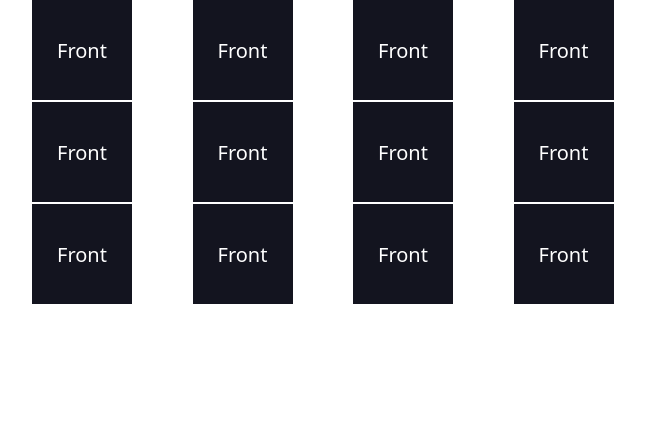
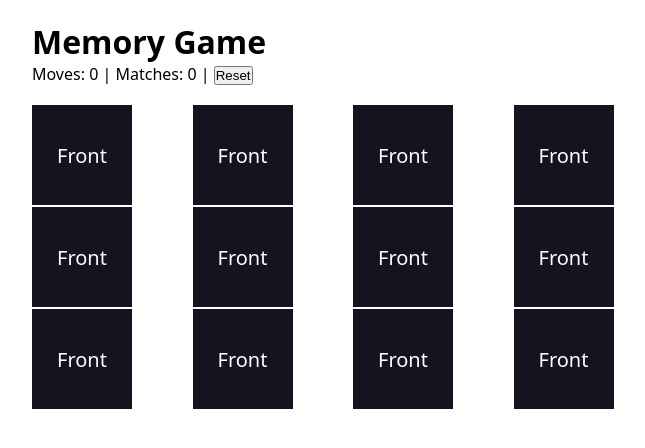
Before and after one commit to A1exsandro/memory-game, a React (Vite) app: page / in a window 1280 px wide. Shown: the top 448 px of the page, without its empty margins (288-933 px from the left). Built offline with nearby package versions, Linux system fonts and the light colour scheme.

Commit message:
game logic

```diff
--- a/src/components/Grid/index.tsx
+++ b/src/components/Grid/index.tsx
@@ -1,4 +1,4 @@
-import { useState } from "react";
+import { useRef, useState } from "react";
 import { duplicateRegenerateSortArray } from "../../utils/cards-utils";
 import { Card, CardProps } from "../Card";
 import './styles.css'
@@ -11,12 +11,50 @@ export function Grid({cards}: GridProps) {
   const [stateCards, setStatesCards] = useState(() => {
     return duplicateRegenerateSortArray(cards);
   });
+  const [matches, setMatches] = useState(0);
+  const [moves, setMoves] = useState(0);
+
+  const first = useRef<CardProps | null>(null);
+  const second = useRef<CardProps | null>(null);
+  const unflip = useRef(false);
 
   const handleClick = (id: string) => {
     const newStateCards = stateCards.map((card) => {
       if(card.id !== id) return card;
       if(card.flipped) return card;
+
+      if(unflip.current && first.current && second.current){
+        first.current.flipped = false;
+        second.current.flipped = false;
+        first.current = null;
+        second.current = null;
+        unflip.current = false;
+      }
+
       card.flipped = true;
+
+      //start the game
+      if(first.current === null){
+        first.current = card;
+      }else if(second.current === null){
+        second.current = card;
+      }
+
+      //check the game
+      if(first.current && second.current){
+        if(first.current.back === second.current.back){
+          //right
+          first.current = null;
+          second.current = null;
+          setMatches((c) => c + 1)
+        }else{
+          //wrong
+          unflip.current = true;
+        }
+
+        setMoves((c) => c + 1)
+      }
+
       return card;
     });
 
@@ -25,6 +63,13 @@ export function Grid({cards}: GridProps) {
   }
 
   return(
+    <>
+      <div className="text">
+        <h1>
+          Memory Game
+        </h1>
+        <p>Moves: {moves} | Matches: {matches} | <button>Reset</button> </p>
+      </div>
       <div className="grid">
         {
           stateCards.map((card) => {
@@ -32,5 +77,6 @@ export function Grid({cards}: GridProps) {
           })
         }
       </div>
+    </>
   );
 }
--- a/src/components/Grid/styles.css
+++ b/src/components/Grid/styles.css
@@ -3,3 +3,7 @@
     grid-template-columns: repeat(4, 1fr);
     gap: 0.2rem;
 }
+
+.text {
+    padding: 2rem 0;
+}
```
Lines whose indentation alone changed are shown as unchanged.
